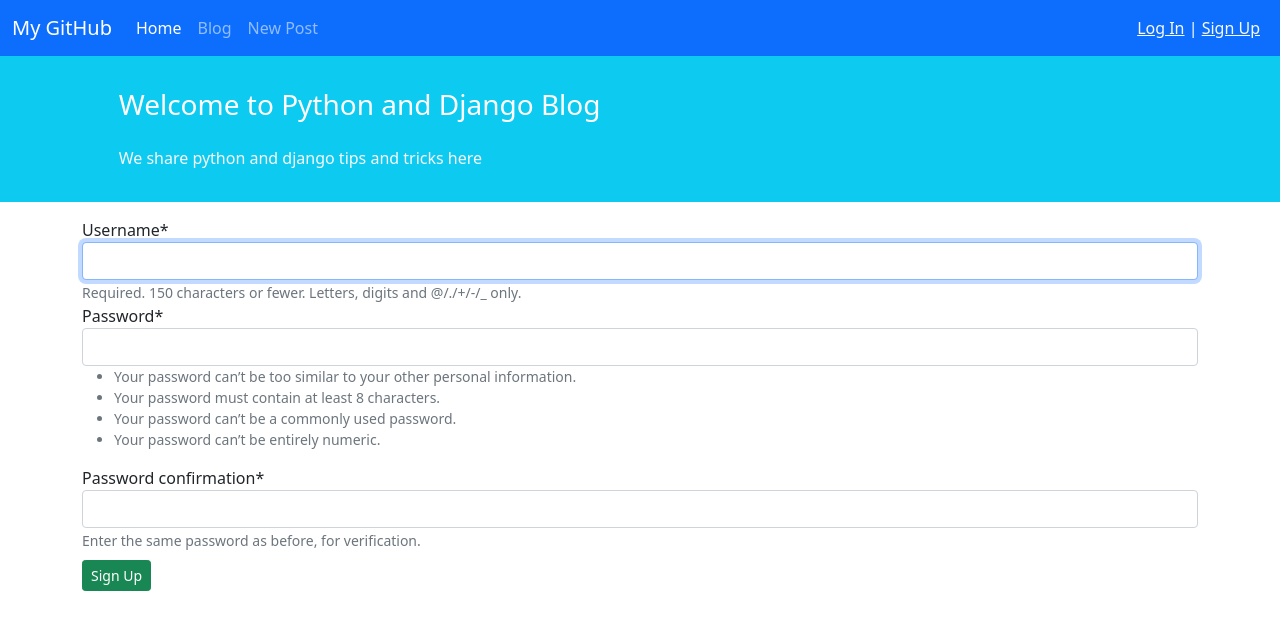
After one commit to SamiraDorchalian/blogWebsiteProjectDjango, a Django app: page /accounts/signup/ in a window 1280 px wide. The commit adds this page. Shown: the top 630 px of the page. Run offline with Django 4.2, Linux system fonts and the light colour scheme; some libraries are stand-ins or nearby versions.

Commit message:
make logout and signup pages

```diff
--- /dev/null
+++ b/blogWebsiteProjectDjango-with-PostgreSql-Docker/accounts/urls.py
@@ -0,0 +1,6 @@
+from django.urls import path
+from . import views
+
+urlpatterns = [
+    path('signup/', views.SignUpView.as_view(), name='signup'),
+]
--- a/blogWebsiteProjectDjango-with-PostgreSql-Docker/accounts/views.py
+++ b/blogWebsiteProjectDjango-with-PostgreSql-Docker/accounts/views.py
@@ -1,3 +1,9 @@
 from django.shortcuts import render
+from django.views import generic
+from django.contrib.auth.forms import UserCreationForm
+from django.urls import reverse_lazy
 
-# Create your views here.
+class SignUpView(generic.CreateView):
+    form_class = UserCreationForm
+    template_name = 'registration/signup.html'
+    success_url = reverse_lazy('login')
--- a/blogWebsiteProjectDjango-with-PostgreSql-Docker/config/settings.py
+++ b/blogWebsiteProjectDjango-with-PostgreSql-Docker/config/settings.py
@@ -141,3 +141,4 @@ CRISPY_ALLOWED_TEMPLATE_PACKS = "bootstrap4"
 CRISPY_TEMPLATE_PACK = "bootstrap4"
 
 LOGIN_REDIRECT_URL = 'posts_list'
+LOGOUT_REDIRECT_URL = 'posts_list'
--- a/blogWebsiteProjectDjango-with-PostgreSql-Docker/config/urls.py
+++ b/blogWebsiteProjectDjango-with-PostgreSql-Docker/config/urls.py
@@ -21,4 +21,5 @@ urlpatterns = [
     path('admin/', admin.site.urls),
     path('blog/', include('blog.urls')),
     path('accounts/', include('django.contrib.auth.urls')),
+    path('accounts/', include('accounts.urls')),
 ]
--- a/blogWebsiteProjectDjango-with-PostgreSql-Docker/templates/_base.html
+++ b/blogWebsiteProjectDjango-with-PostgreSql-Docker/templates/_base.html
@@ -25,7 +25,18 @@
                     <a class="nav-link" href="{% url 'post_create' %}">New Post</a>
                 </div>
             </div>
-            <div class="mx-2 text-white">Welcome</div>
+            <div class="mx-2 text-white">
+                {% if user.is_authenticated %}
+                    Welcome {{ user.username }} |
+                    <form action='{% url 'logout' %}' method='POST'>
+                        {% csrf_token %}
+                        <button class='btn btn-sm btn-warning' type='submit'>Log out</button>
+                    </form>
+                {% else %}
+                    <a class='text-light' href='{% url 'login' %}'>Log In</a> |
+                    <a class='text-light' href='{% url 'signup' %}'>Sign Up</a>
+                {% endif %}
+            </div>
         </div>
     </nav>
 
--- /dev/null
+++ b/blogWebsiteProjectDjango-with-PostgreSql-Docker/templates/registration/signup.html
@@ -0,0 +1,14 @@
+{% extends "_base.html" %}
+{% load crispy_forms_tags %}
+
+{% block page_title %}Sign Up{% endblock page_title %}
+
+{% block content %}
+<div class='container mt-3'>
+    <form action='' method='POST'>
+        {% csrf_token %}
+        {{ form|crispy }}
+        <button class='btn btn-sm btn-success mt-2' type='submit'>Sign Up</button>
+    </form>
+</div>
+{% endblock content %}
```
